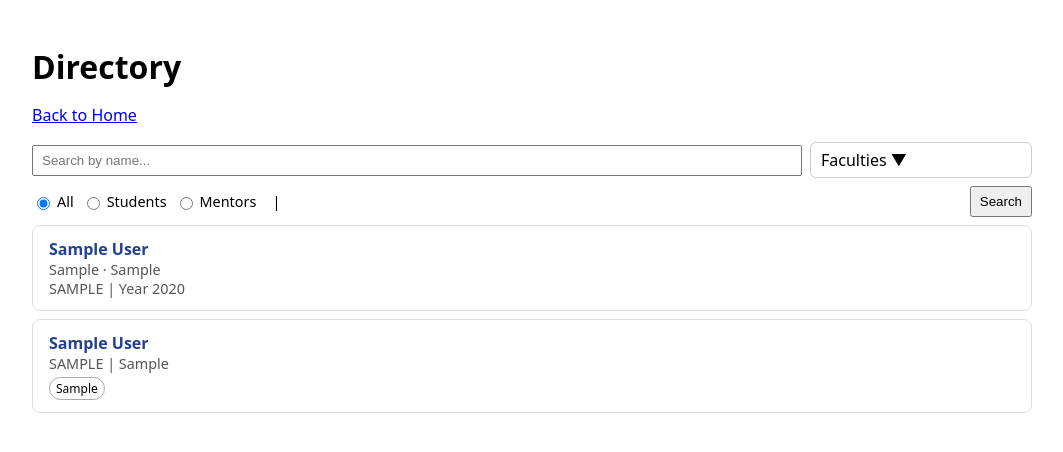
After one commit to 4l3sh4/web-app-building-competition-2025, a Flask app: page /directory in a window 1280 px wide. The commit adds this page. Shown: the top 452 px of the page, without its empty margins (108-1171 px from the left). Run offline with Flask 3, Linux system fonts and the light colour scheme; a user stored in the database is signed in; tables that the repository leaves empty hold one stand-in row (values such as "Sample post").

Commit message:
added directory for students and mentors

```diff
--- a/main.py
+++ b/main.py
@@ -1,5 +1,6 @@
 from flask import Flask, render_template, url_for, redirect, request
 from flask_sqlalchemy import SQLAlchemy
+from sqlalchemy import or_
 from flask_login import UserMixin, login_user, LoginManager, login_required, logout_user, current_user
 from flask_wtf import FlaskForm
 from wtforms import StringField, PasswordField, SubmitField, RadioField, TextAreaField, SelectField
@@ -514,12 +515,28 @@ def edit_mentor_profile():
         full_name = request.form.get('full_name')
         position = request.form.get('position')
         faculty = request.form.get('faculty')
-        expertise = request.form.get('expertise')
         office_location = request.form.get('office_location') or None
         linkedin_profile = request.form.get('linkedin_profile') or None
 
-        if not (full_name and position and faculty and expertise):
+        expertise_list = request.form.getlist('expertise')
+
+        if not (full_name and position and faculty and expertise_list):
             error = "Please fill in all required fields."
+            return render_template(
+                'edit_mentor.html',
+                profile=profile,
+                FACULTIES=FACULTIES,
+                EXPERTISE_CHOICES=EXPERTISE_CHOICES,
+                POSITION_CHOICES=POSITION_CHOICES,
+                error=error,
+            )
+
+        if len(expertise_list) > 3:
+            error = "You can select a maximum of 3 expertise areas."
+            # keep what they already selected
+            if not profile:
+                profile = MentorProfile(user_id=current_user.id)
+            profile.expertise = ",".join(expertise_list)
             return render_template(
                 'edit_mentor.html',
                 profile=profile,
@@ -545,7 +562,7 @@ def edit_mentor_profile():
         profile.full_name = full_name.strip()
         profile.position = position
         profile.faculty = faculty
-        profile.expertise = expertise
+        profile.expertise = ";".join(expertise_list)
         profile.office_location = office_location.strip() if office_location else None
         profile.linkedin_profile = linkedin_profile.strip() if linkedin_profile else None
 
@@ -684,7 +701,6 @@ def my_projects():
         selected_category=selected_category,
         mine=True
     )
-
 
 @app.route('/projects/create', methods=['GET', 'POST'])
 @login_required
@@ -991,6 +1007,92 @@ def downvote_thread(thread_id):
     db.session.commit()
     return redirect(url_for('thread_detail', thread_id=thread.id))
 
+# ---------------------
+# DIRECTORY
+# ---------------------
+@app.route('/directory')
+@login_required
+def directory():
+    q = request.args.get('q', '').strip()
+    role_filter = request.args.get('role', 'all')  #
+
+    # multiple faculty & expertise choices
+    faculty_filter = request.args.getlist('faculty')
+    expertise_filter = request.args.getlist('expertise')
+
+    combined_list = []
+
+    # ---------- STUDENTS ----------
+    if role_filter in ('all', 'student'):
+        student_query = StudentProfile.query.join(User, StudentProfile.user_id == User.id)
+
+        if q:
+            student_query = student_query.filter(StudentProfile.full_name.ilike(f"%{q}%"))
+
+        # only filter by faculty if at least one was selected
+        if faculty_filter:
+            student_query = student_query.filter(StudentProfile.faculty.in_(faculty_filter))
+
+        students = [
+            {
+                "type": "student",
+                "id": s.user_id,
+                "name": s.full_name,
+                "faculty": s.faculty,
+                "programme": s.programme,
+                "specialization": s.specialization,
+                "year": s.year,
+            }
+            for s in student_query.all()
+        ]
+
+        combined_list.extend(students)
+
+    # ---------- MENTORS ----------
+    if role_filter in ('all', 'mentor'):
+        mentor_query = MentorProfile.query.join(User, MentorProfile.user_id == User.id)
+
+        if q:
+            mentor_query = mentor_query.filter(MentorProfile.full_name.ilike(f"%{q}%"))
+
+        if faculty_filter:
+            mentor_query = mentor_query.filter(MentorProfile.faculty.in_(faculty_filter))
+
+        if expertise_filter:
+            conditions = [
+                MentorProfile.expertise.ilike(f"%{e}%")
+                for e in expertise_filter
+            ]
+            mentor_query = mentor_query.filter(or_(*conditions))
+
+        mentors = [
+            {
+                "type": "mentor",
+                "id": m.user_id,
+                "name": m.full_name,
+                "faculty": m.faculty,
+                "position": m.position,
+                "expertise": m.expertise,
+            }
+            for m in mentor_query.all()
+        ]
+
+        combined_list.extend(mentors)
+
+    combined_list.sort(key=lambda x: x["name"].lower())
+
+    return render_template(
+        "directory.html",
+        combined_list=combined_list,
+        get_programme_full_name=get_programme_full_name,
+        get_spec_full_name=get_spec_full_name,
+        FACULTIES=FACULTIES,
+        EXPERTISE_CHOICES=EXPERTISE_CHOICES,
+        search_query=q,
+        role_filter=role_filter,
+        faculty_filter=faculty_filter,
+        expertise_filter=expertise_filter,
+    )
 
 if __name__ == '__main__':
     with app.app_context():
--- /dev/null
+++ b/templates/directory.html
@@ -0,0 +1,324 @@
+<!DOCTYPE html>
+<html lang="en">
+<head>
+    <meta charset="UTF-8">
+    <title>Directory</title>
+    <style>
+        .container {
+            max-width: 1000px;
+            margin: 0 auto;
+            padding: 16px;
+            font-family: system-ui, -apple-system, BlinkMacSystemFont, "Segoe UI", sans-serif;
+        }
+        h1 {
+            margin-bottom: 16px;
+        }
+        .columns {
+            display: flex;
+            gap: 16px;
+            flex-wrap: wrap;
+        }
+        .card {
+            border: 1px solid #ddd;
+            border-radius: 8px;
+            padding: 12px 16px;
+            margin-bottom: 8px;
+        }
+        .name-link {
+            text-decoration: none;
+            font-weight: 600;
+            color: #23408e;
+        }
+        .name-link:hover {
+            text-decoration: underline;
+        }
+        .subtext {
+            font-size: 0.9rem;
+            color: #555;
+        }
+        .tag {
+            display: inline-block;
+            font-size: 0.75rem;
+            padding: 2px 6px;
+            border-radius: 999px;
+            border: 1px solid #aaa;
+            margin-top: 4px;
+        }
+                .filters-row {
+            display: flex;
+            gap: 8px;
+            margin-bottom: 16px;
+        }
+        .filters-row input[type="text"] {
+            flex: 1;
+            padding: 6px 8px;
+        }
+        .filters-row select,
+        .filters-row button {
+            padding: 6px 8px;
+        }
+                .filters-row {
+            display: flex;
+            gap: 8px;
+            margin-bottom: 8px;
+            flex-wrap: wrap;
+            align-items: center;
+        }
+        .filters-row input[type="text"] {
+            flex: 1;
+            padding: 6px 8px;
+        }
+        .filters-row select,
+        .filters-row button {
+            padding: 6px 8px;
+        }
+        .filters-row.second {
+            justify-content: flex-start;
+            font-size: 0.9rem;
+        }
+        .filters-row.second label {
+            display: flex;
+            align-items: center;
+            gap: 4px;
+        }
+
+        .dropdown {
+            position: relative;
+            display: inline-block;
+        }
+
+        .dropdown-btn {
+            padding: 6px 10px;
+            border: 1px solid #ccc;
+            border-radius: 6px;
+            background: white;
+            cursor: pointer;
+            min-width: 200px;
+            text-align: left;
+        }
+
+        .dropdown-content {
+            display: none;
+            position: absolute;
+            background: white;
+            border: 1px solid #ddd;
+            padding: 10px;
+            border-radius: 6px;
+            max-height: 200px;
+            overflow-y: auto;
+            z-index: 10;
+            min-width: 200px;
+        }
+
+        .dropdown-content label {
+            display: block;
+            margin-bottom: 4px;
+        }
+
+        .dropdown.show .dropdown-content {
+            display: block;
+        }
+
+    </style>
+</head>
+<body>
+<div class="container">
+
+    <h1>Directory</h1>
+    <p><a href="{{ url_for('home') }}">Back to Home</a></p>
+
+    <!-- Row 1: Search + Faculty -->
+    <form method="get">
+        <div class="filters-row">
+            <input
+                type="text"
+                name="q"
+                placeholder="Search by name..."
+                value="{{ search_query or '' }}"
+            >
+
+            <div class="dropdown" id="faculty-dropdown">
+                <div class="dropdown-btn" onclick="toggleDropdown('faculty-dropdown')">
+                    Faculties ▼
+                </div>
+                <div class="dropdown-content">
+                    {% for code, name in FACULTIES %}
+                    <label>
+                        <input type="checkbox"
+                            name="faculty"
+                            value="{{ code }}"
+                            {% if code in faculty_filter %}checked{% endif %}>
+                        {{ code|upper }}
+                    </label>
+                    {% endfor %}
+                </div>
+            </div>
+
+        </div>
+
+        <!-- Row 2: Role + Expertise -->
+        <div class="filters-row second">
+            <!-- role filter -->
+            <label>
+                <input type="radio" name="role" value="all"
+                       {% if role_filter == 'all' %}checked{% endif %}
+                       onclick="updateExpertiseVisibility()">
+                All
+            </label>
+            <label>
+                <input type="radio" name="role" value="student"
+                       {% if role_filter == 'student' %}checked{% endif %}
+                       onclick="updateExpertiseVisibility()">
+                Students
+            </label>
+            <label>
+                <input type="radio" name="role" value="mentor"
+                       {% if role_filter == 'mentor' %}checked{% endif %}
+                       onclick="updateExpertiseVisibility()">
+                Mentors
+            </label>
+
+            <!-- small gap -->
+            <span style="margin: 0 8px;">|</span>
+
+            <!-- expertise filter -->
+            <div id="expertise-section" style="display:none;">
+                <div class="dropdown" id="expertise-dropdown">
+                    <div class="dropdown-btn" onclick="toggleDropdown('expertise-dropdown')">
+                        Expertise ▼
+                    </div>
+                    <div class="dropdown-content">
+                        {% for area in EXPERTISE_CHOICES %}
+                        <label>
+                            <input type="checkbox"
+                                name="expertise"
+                                value="{{ area }}"
+                                {% if area in expertise_filter %}checked{% endif %}>
+                            {{ area }}
+                        </label>
+                        {% endfor %}
+                    </div>
+                </div>
+            </div>
+
+            <button type="submit" style="margin-left:auto;">Search</button>
+        </div>
+    </form>
+
+    <div class="list">
+        {% if combined_list %}
+            {% for item in combined_list %}
+                <div class="card">
+                    <a href="{{ url_for('view_user', user_id=item.id) }}" class="name-link">
+                        {{ item.name }}
+                    </a>
+
+                    <div class="subtext">
+                        {% if item.type == 'student' %}
+                            {{ get_programme_full_name(item.programme) }}
+                            {% if item.specialization %}
+                                · {{ get_spec_full_name(item.specialization) }}
+                            {% endif %}
+                            <br>
+                            {{ item.faculty|upper }} | Year {{ item.year }}
+                        {% else %}
+                        {{ item.faculty|upper }} | {{ item.position }}
+                        {% endif %}
+                    </div>
+
+                    {% if item.type == 'mentor' and item.expertise %}
+                        {% for area in item.expertise.split(';') %}
+                            <span class="tag">{{ area|trim }}</span>
+                        {% endfor %}
+                    {% endif %}
+                </div>
+            {% endfor %}
+        {% else %}
+            <p>No users found.</p>
+        {% endif %}
+    </div>
+
+</div>
+
+<script>
+    function toggleDropdown(id) {
+        document.getElementById(id).classList.toggle("show");
+    }
+
+    document.addEventListener("click", function(e) {
+        document.querySelectorAll(".dropdown").forEach(dd => {
+            if (!dd.contains(e.target)) dd.classList.remove("show");
+        });
+    });
+
+    function updateExpertiseVisibility() {
+        const pickedRole = document.querySelector('input[name="role"]:checked').value;
+        const section = document.getElementById("expertise-section");
+        section.style.display = (pickedRole === "mentor") ? "block" : "none";
+    }
+
+    // Update dropdown text when selected
+    function updateDropdownLabel(dropdownId, labelDefault) {
+        const dropdown = document.getElementById(dropdownId);
+        const btn = dropdown.querySelector(".dropdown-btn");
+        const checked = dropdown.querySelectorAll("input[type=checkbox]:checked");
+
+        if (checked.length === 0) {
+            btn.textContent = labelDefault + " ▼";
+        } else if (checked.length === 1) {
+            btn.textContent = checked[0].value + " ▼";
+        } else {
+            btn.textContent = checked.length + " selected ▼";
+        }
+    }
+
+    function updateFacultyLabel() {
+        const dropdown = document.getElementById("faculty-dropdown");
+        const btn = dropdown.querySelector(".dropdown-btn");
+        const checked = dropdown.querySelectorAll("input[type=checkbox]:checked");
+
+        if (checked.length === 0) {
+            btn.textContent = "Faculties ▼";
+        } else {
+            let values = [];
+            checked.forEach(cb => values.push(cb.value.toUpperCase()));
+            btn.textContent = values.join(", ") + " ▼";
+        }
+    }
+
+    function updateExpertiseLabel() {
+        const dropdown = document.getElementById("expertise-dropdown");
+        if (!dropdown) return;
+
+        const btn = dropdown.querySelector(".dropdown-btn");
+        const checked = dropdown.querySelectorAll("input[type=checkbox]:checked");
+
+        if (checked.length === 0) {
+            btn.textContent = "Expertise ▼";
+        } else if (checked.length === 1) {
+            btn.textContent = checked[0].value + " ▼";
+        } else {
+            btn.textContent = checked.length + " selected ▼";
+        }
+    }
+
+    function registerDropdownUpdates() {
+        document.querySelectorAll("#faculty-dropdown input[type=checkbox]").forEach(cb =>
+            cb.addEventListener("change", updateFacultyLabel)
+        );
+
+        document.querySelectorAll("#expertise-dropdown input[type=checkbox]").forEach(cb =>
+            cb.addEventListener("change", updateExpertiseLabel)
+        );
+    }
+
+    document.addEventListener("DOMContentLoaded", () => {
+        updateExpertiseVisibility();
+        registerDropdownUpdates();
+        updateFacultyLabel();
+        updateExpertiseLabel();
+    });
+</script>
+
+</body>
+</html>
--- a/templates/home.html
+++ b/templates/home.html
@@ -39,6 +39,7 @@
                         <a class="link-btn" href="{{ url_for('dashboard') }}"><span class="kbd">P</span> My Profile</a>
                         <a class="link-btn" href="{{ url_for('project_list') }}"><span class="kbd">B</span> Project & Opportunities Board</a>
                         <a class="link-btn" href="{{ url_for('forum') }}"><span class="kbd">F</span> Discussion Board</a>
+                        <a class="link-btn" href="{{ url_for('directory') }}"><span class="kbd">D</span> Directory</a>
                         <a class="link-btn" href="{{ url_for('logout') }}"><span class="kbd">L</span> Logout</a>
                     </div>
                 {% else %}
```
Also changed, not shown: templates/edit_mentor.html (+235 -42 lines), static/assets/pfp/4.jpg (added), static/assets/pfp/5.jpg (added).
